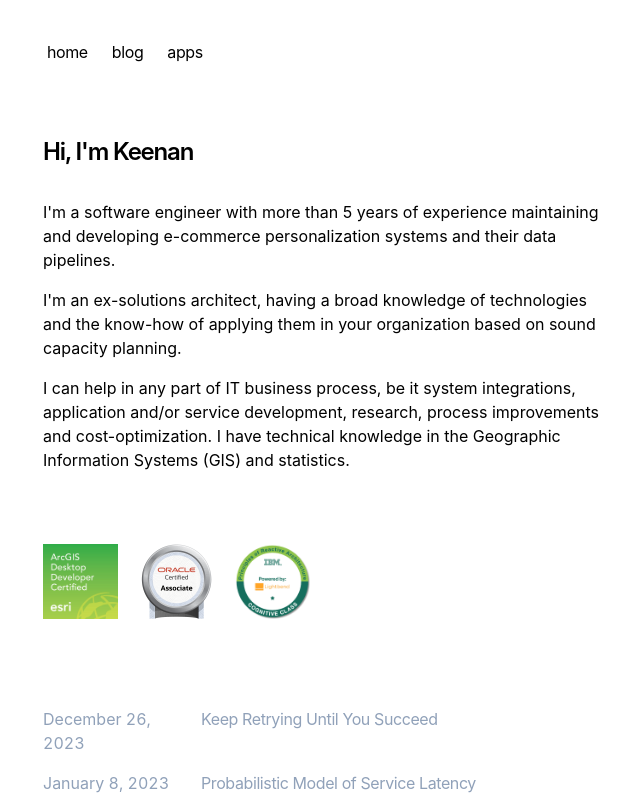
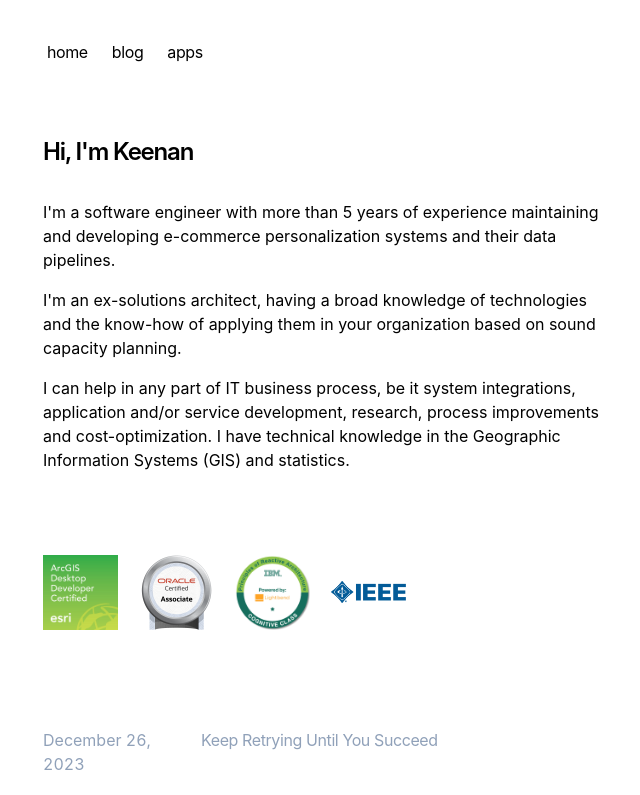
Before and after one commit to Mandelag/desain-gratis-blog, a Next.js app: page / in a window 1280 px wide. Shown: the top 795 px of the page, without its empty margins (309-949 px from the left). Built offline with nearby package versions, Linux system fonts and the light colour scheme.

Commit message:
add ieee logo

```diff
--- a/app/page.tsx
+++ b/app/page.tsx
@@ -19,7 +19,7 @@ export default function Page() {
       I have technical knowledge in the Geographic Information Systems (GIS) and statistics.`}
       </p>
       <br />
-      <div className="flex overflow-auto my-8">
+      <div className="flex overflow-auto my-8 align-middle h-24 items-center">
         <Certifications />
       </div>
       <br />
@@ -69,6 +69,13 @@ const Certifications = () => {
           height={75}
         />
       </Link>
+      <Link
+        href="https://ieeexplore.ieee.org/document/8280674"
+        target="_blank"
+        className="flex-none w-24"
+      >
+        <Image src="/ieee-mb-blue.png" alt="IEEE" width={75} height={75} />
+      </Link>
     </>
   );
 };
```
Also changed, not shown: public/ieee-mb-blue.png (added).
